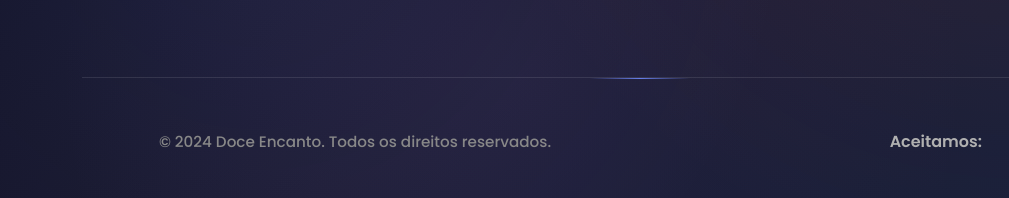
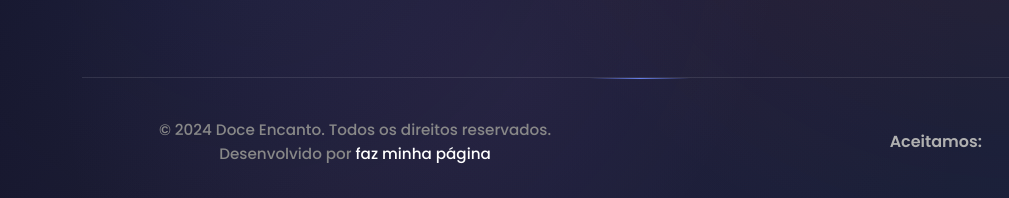
Before and after one commit to brunosilvamariano/doce-encanto, a plain HTML site: page index.html in a window 1280 px wide. Shown: the part 2421-2619 px from the top of the page, 0-1009 px from the left. Drawn offline with nearby package versions, Linux system fonts and the light colour scheme.

Commit message:
adicionando nome do desenvolvedor do site

```diff
--- a/assets/js/status.js
+++ b/assets/js/status.js
@@ -7,7 +7,7 @@ const StatusModule = {
         1: { open: '09:00', close: '18:00' }, // Segunda
         2: { open: '09:00', close: '18:00' }, // Terça
         3: { open: '09:00', close: '18:00' }, // Quarta
-        4: { open: '09:00', close: '20:00' }, // Quinta
+        4: { open: '09:00', close: '18:00' }, // Quinta
         5: { open: '09:00', close: '19:00' }, // Sexta
         6: { open: '09:00', close: '19:00' }  // Sábado
     },
--- a/index.html
+++ b/index.html
@@ -633,6 +633,9 @@
                         <p class="copyright">
                             &copy; 2024 Doce Encanto. Todos os direitos reservados.
                         </p>
+                        <p class="copyright">
+                            Desenvolvido por <a href="https://fazminhapagina.com.br/" style="text-decoration: none; color: #fff;" target="_blank">faz minha página</a>
+                        </p>
                     </div>
                     <div class="col-md-6 text-md-end">
                         <div class="payment-methods">
```
